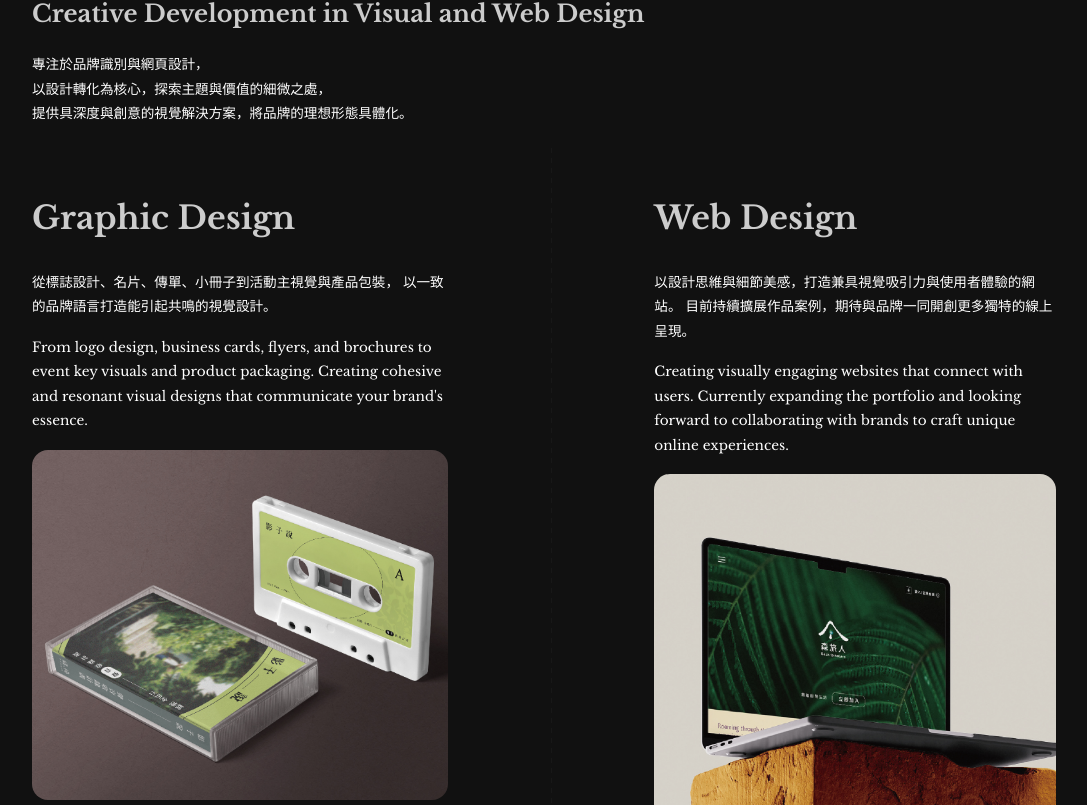
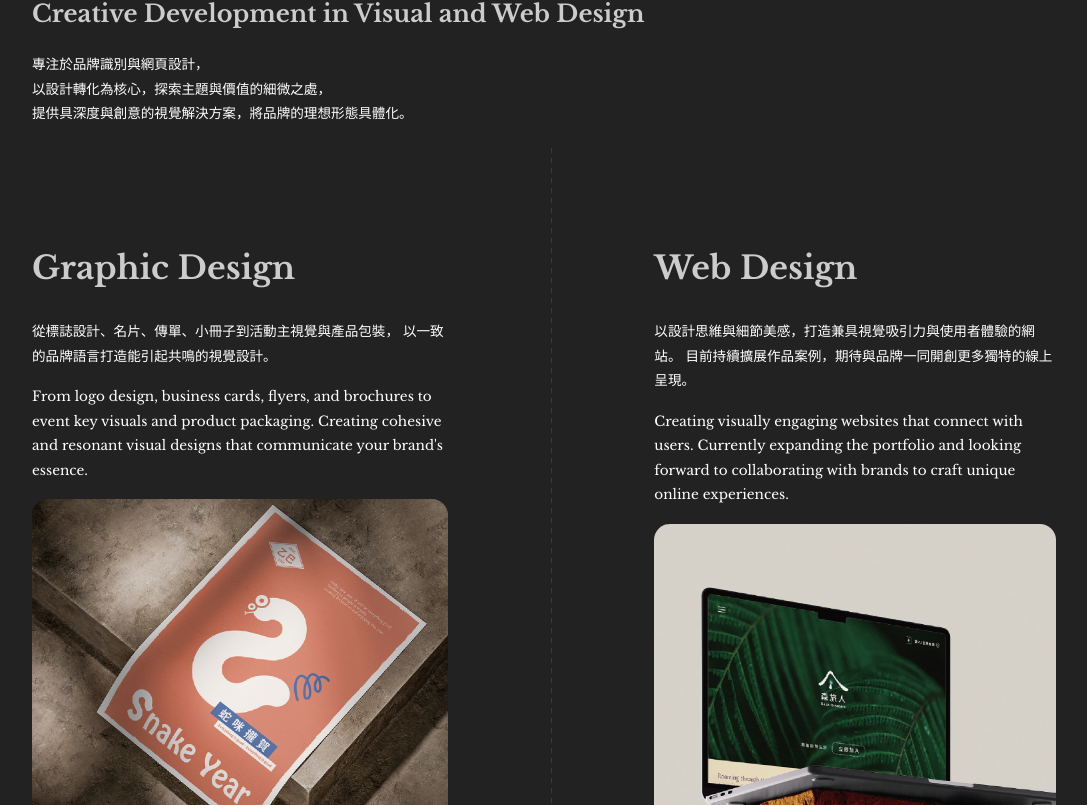
Before and after one commit to daiweiru0931-cmyk/ww_ww.studio, a React (Vite) app: page / in a window 1280 px wide. Shown: the part 1695-2500 px from the top of the page, without its empty margins (96-1183 px from the left). Built offline with nearby package versions, Linux system fonts and the light colour scheme.

Commit message:
update background

```diff
--- a/src/App.css
+++ b/src/App.css
@@ -45,12 +45,13 @@ ul {
    Dark Mode 全頁黑底白字
 ============================== */
 body.dark-mode {
-  --background-color: #111;
+  --background-color: #222;
   --text-color: #ccc;
-  --link-color: #ccc;
+  --link-color: #333;
   --gray-color: #fff;
-  --divider-color: #fff;
-  --footer-bg: #111;
+  --secondary-color: #999;
+  --divider-color: #999;
+  --footer-bg: #222;
   --footer-text: #fff;
   --footer-link: #fff;
 }
@@ -298,7 +299,7 @@ body.dark-mode {
   font-size: clamp(1.5rem, 2.5vw, 2rem);
   font-weight: bold;
   color: var(--text-color);
-  padding-top: 1.5rem;
+  margin-top: 100px;
   transition: color 0.5s ease;
 }
 
@@ -339,8 +340,8 @@ body.dark-mode {
     to bottom,
     transparent 0,
     transparent 5px,
-    #333 5px,
-    #333 10px
+    var( --divider-color) 5px,
+    var( --divider-color) 10px
   );
   opacity: 0.2;
   transition: background 0.5s ease, opacity 0.5s ease;
@@ -351,7 +352,7 @@ body.dark-mode {
 ============================== */
 .taste {
   padding: 5rem 2rem;
-  background-color: var(--light-gray);
+  background-color: var(--background-color);
 }
 
 .taste-images {
@@ -448,6 +449,15 @@ body.dark-mode {
   margin-top: 10px;
   font-size: clamp(0.85rem, 0.95vw, 1rem);
   color: var(--footer-text);
+}
+.footer-instagram a {
+  color: var(--footer-text);
+  text-decoration: none;
+  transition: color 0.3s ease;
+}
+
+.footer-instagram a:hover {
+  color: var(--footer-link);
 }
 
 .footer-bottom {
--- a/src/App.jsx
+++ b/src/App.jsx
@@ -17,12 +17,16 @@ function App() {
       if (!section) return;
 
       const rect = section.getBoundingClientRect();
-      const triggerPoint = window.innerHeight / 2;
+      const viewportHeight = window.innerHeight;
 
-      if (rect.top < triggerPoint && rect.bottom > 0) {
-        document.body.classList.add("dark-mode"); // 整個頁面變黑
+      // --- 新邏輯：service 區塊至少出現在畫面 50% 才進入 dark ---
+      const isVisibleEnough =
+        rect.top < viewportHeight * 0.5 && rect.bottom > viewportHeight * 0.5;
+
+      if (isVisibleEnough) {
+        document.body.classList.add("dark-mode"); // 進入反黑
       } else {
-        document.body.classList.remove("dark-mode");
+        document.body.classList.remove("dark-mode"); // 恢復原色
       }
     };
 
```
Also changed, not shown: src/assets/service/servicegp-img01.jpg.
